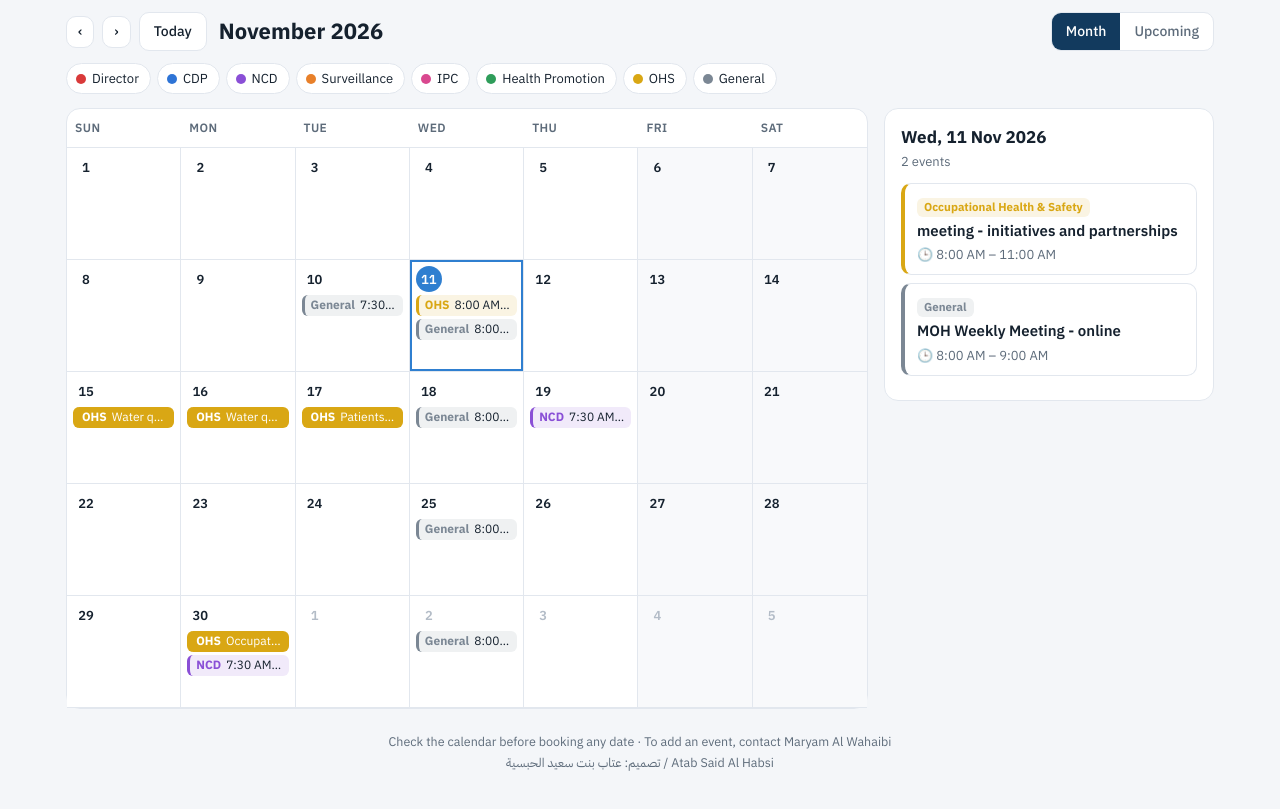
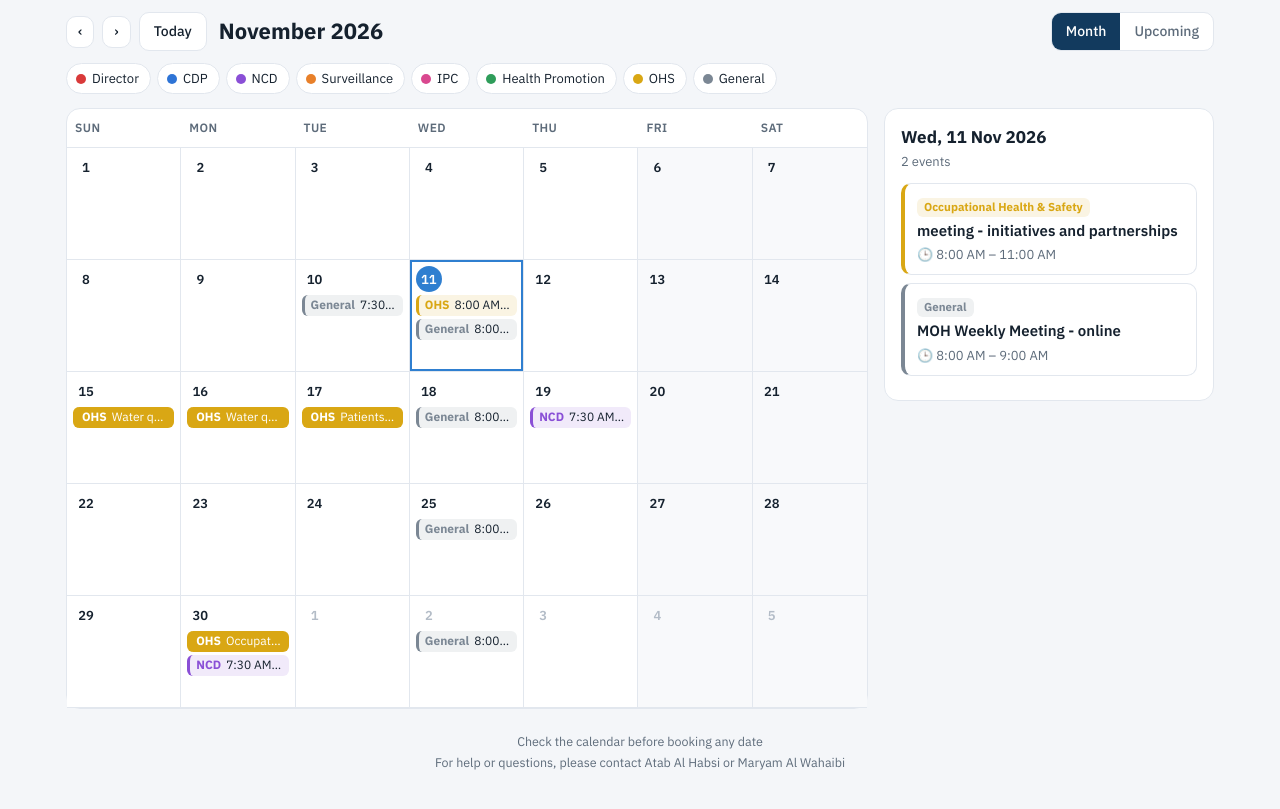
Before and after one commit to om-innovation-lab/dsp-calendar, a plain HTML site: page index.html in a window 1280 px wide. Shown: the part 97-906 px from the top of the page. Drawn offline with Linux system fonts and the light colour scheme.

Commit message:
Update footer text for clarity and contact info

```diff
--- a/index.html
+++ b/index.html
@@ -140,8 +140,8 @@ footer{color:var(--muted);font-size:12.5px;text-align:center;margin-top:22px;lin
   </div>
 
   <footer>
-    Check the calendar before booking any date · To add an event, contact Maryam Al Wahaibi<br>
-    تصميم: عتاب بنت سعيد الحبسية / Atab Said Al Habsi
+           Check the calendar before booking any date<br>
+       For help or questions, please contact Atab Al Habsi or Maryam Al Wahaibi
   </footer>
 </main>
 
```
